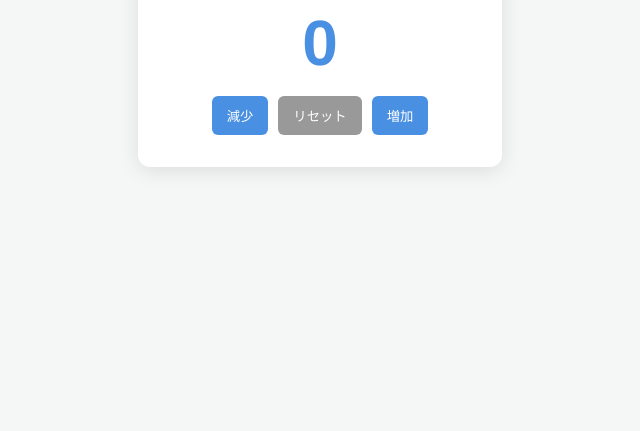
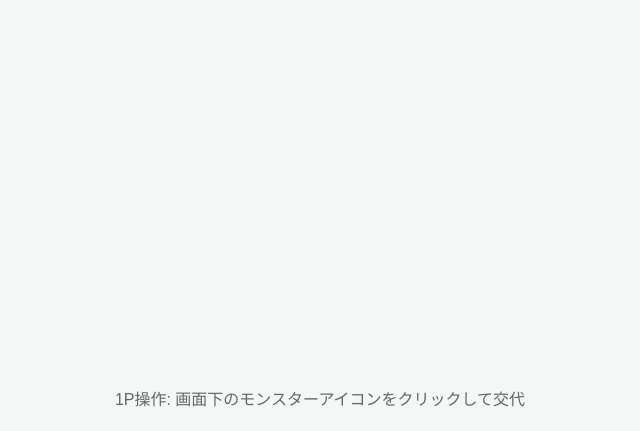
Before and after one commit to kpx01/MonsterRace, a plain HTML site: page index.html in a window 1280 px wide. Shown: the part 369-800 px from the top of the page, without its empty margins (320-960 px from the left). Drawn offline with Linux system fonts and the light colour scheme.

Commit message:
Update index.html

```diff
--- a/index.html
+++ b/index.html
@@ -3,23 +3,16 @@
 <head>
     <meta charset="UTF-8">
     <meta name="viewport" content="width=device-width, initial-scale=1.0">
-    <title>JavaScript Demo</title>
+    <title>Monster Race JS</title>
     <link rel="stylesheet" href="style.css">
 </head>
 <body>
-
-    <div class="container">
-        <h1>Counter</h1>
-        <div id="display" class="counter-display">0</div>
-
-        <div class="button-group">
-            <button id="decrement" class="btn">減少</button>
-            <button id="reset" class="btn btn-secondary">リセット</button>
-            <button id="increment" class="btn">増加</button>
+    <div id="game-container">
+        <canvas id="gameCanvas" width="1280" height="720"></canvas>
+        <div id="ui-instructions" style="text-align: center; color: #666; font-family: sans-serif; margin-top: 10px;">
+            1P操作: 画面下のモンスターアイコンをクリックして交代
         </div>
     </div>
-
-    <!-- JavaScriptはDOMの読み込み完了後に実行させるため、bodyの最後に配置します -->
     <script src="script.js"></script>
 </body>
 </html>
```
